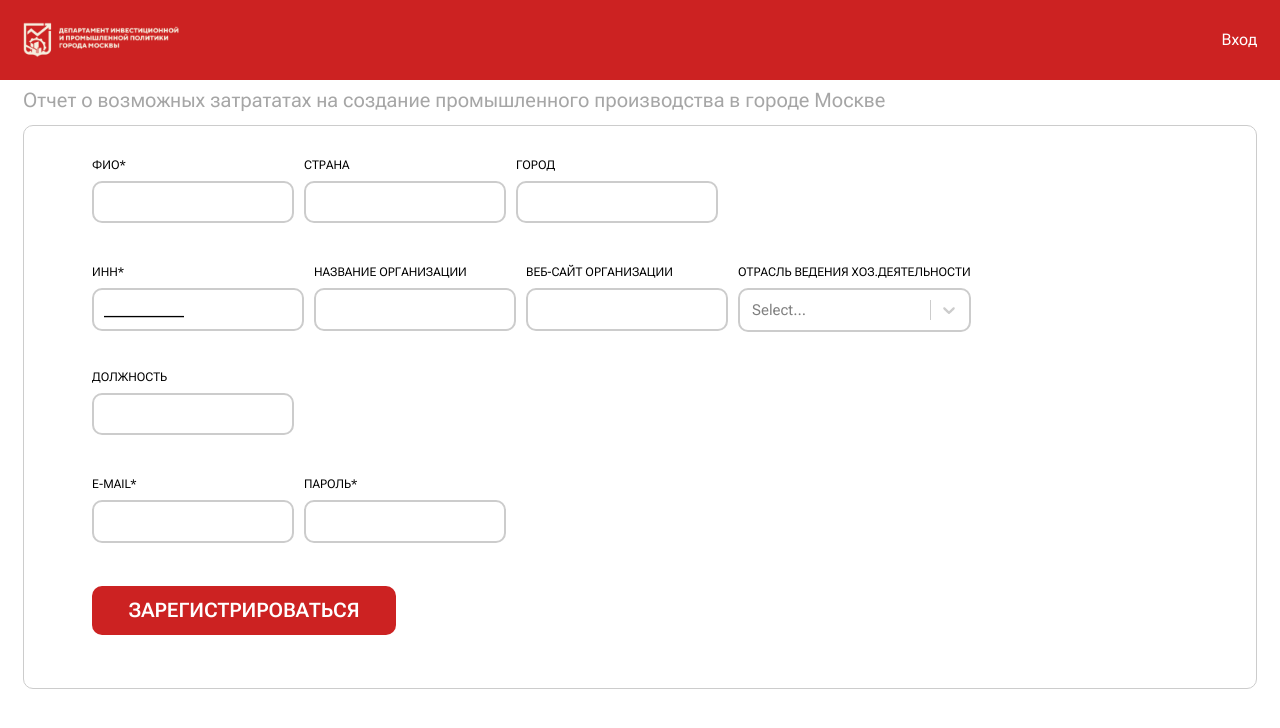
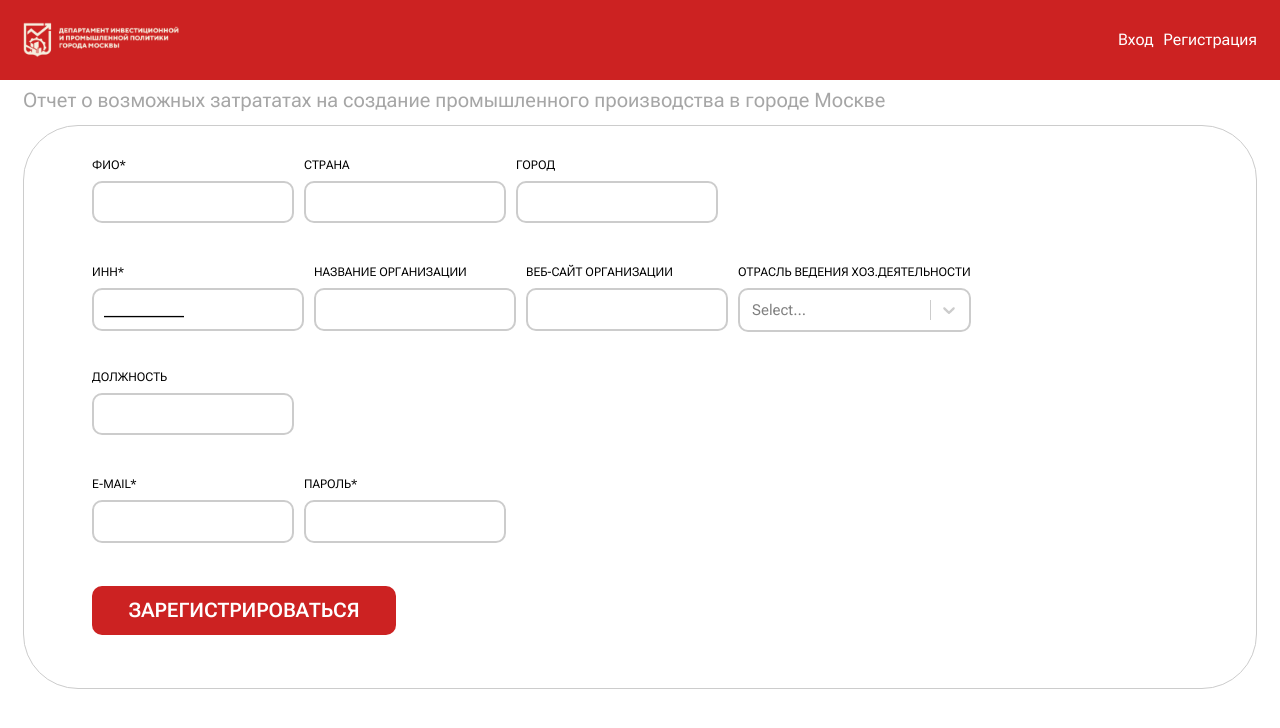
Before and after one commit to TOO-CODEMEN/investement, a React (Create React App) app in the folder frontend/: page /register in a window 1280 px wide. Shown: the top 728 px of the page. Built offline with nearby package versions, Linux system fonts and the light colour scheme.

Commit message:
Button transition

```diff
--- a/frontend/src/Components/Header/Header.jsx
+++ b/frontend/src/Components/Header/Header.jsx
@@ -9,7 +9,11 @@ const Header = () => {
             <NavLink to="/main" >
                 <img src={logo} alt="Логотип" className={cl.header__logo} />
             </NavLink>
-            <div className={cl.Login}><NavLink to="/login">Вход</NavLink></div>
+        <div className={cl.authorization}>
+            <div className={cl.authorization__link}><NavLink to="/login">Вход</NavLink></div>
+            <div className={cl.authorization__link}><NavLink to="/register">Регистрация</NavLink></div>
+        </div>
+
         </div>
     )
 }
--- a/frontend/src/Components/Header/Header.module.css
+++ b/frontend/src/Components/Header/Header.module.css
@@ -1,20 +1,24 @@
 .Header {
     display: flex;
     padding: 18px 23px 18px 23px;
-    justify-content: center;
+    justify-content: space-between;
     align-items: center;
     background-color: #CC2222;
     width: 100%;
 }
 
-.Login {
-    margin-left: auto;
+.authorization {
+    display: flex;
+    gap: 10px;
+}
+
+.authorization__link {
     cursor: pointer;
     transition: .3s;
     color: #fff;
 }
 
-.Login:hover {
+.authorization__link:hover {
     text-shadow: #fff6dd 0 0 7px;
 }
 
--- a/frontend/src/Components/Pages/Login/Login.module.css
+++ b/frontend/src/Components/Pages/Login/Login.module.css
@@ -41,6 +41,12 @@
     font-size: 20px;
     color: #CC2222;
     text-transform: uppercase;
+    transition: .3s;
+}
+
+.register__link:hover,
+.Button:hover {
+    box-shadow: 0px 0px 15px 0 #CC2222;
 }
 
 @media (max-width: 500px) {
--- a/frontend/src/Components/Pages/Registration/Register.module.css
+++ b/frontend/src/Components/Pages/Registration/Register.module.css
@@ -9,7 +9,7 @@
 .form {
     border: 1px solid #CCCCCC;
     padding: 33px 68px;
-    border-radius: 10px;
+    border-radius: 55px;
     margin-top: 15px;
 }
 
@@ -55,6 +55,10 @@
     transition: 0.3s;
 }
 
+.form__button:hover {
+    box-shadow: 0px 0px 15px 5px #CC2222;
+}
+
 @media (max-width: 500px) {
 
     .head {
```
Also changed, not shown: frontend/src/Components/Pages/Main/Main.module.css (added).
